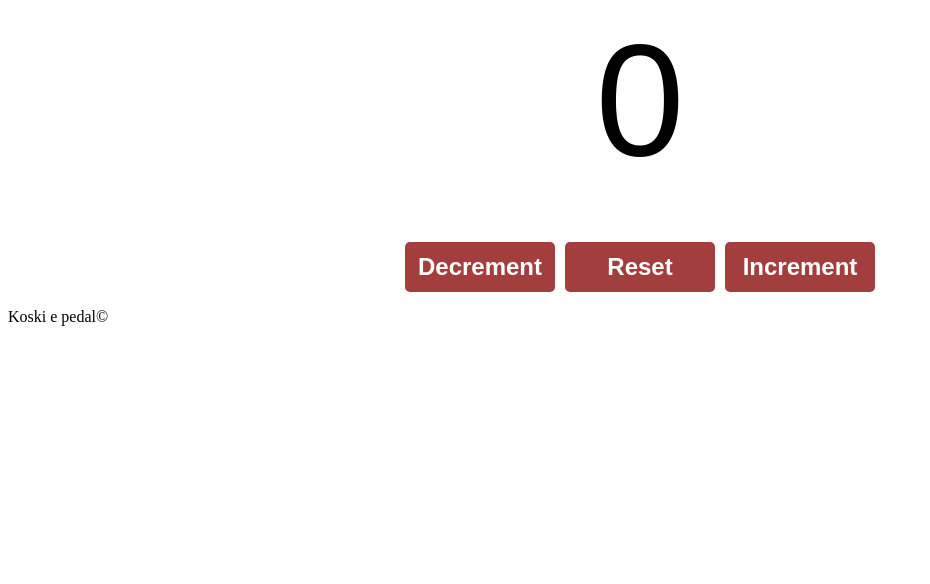
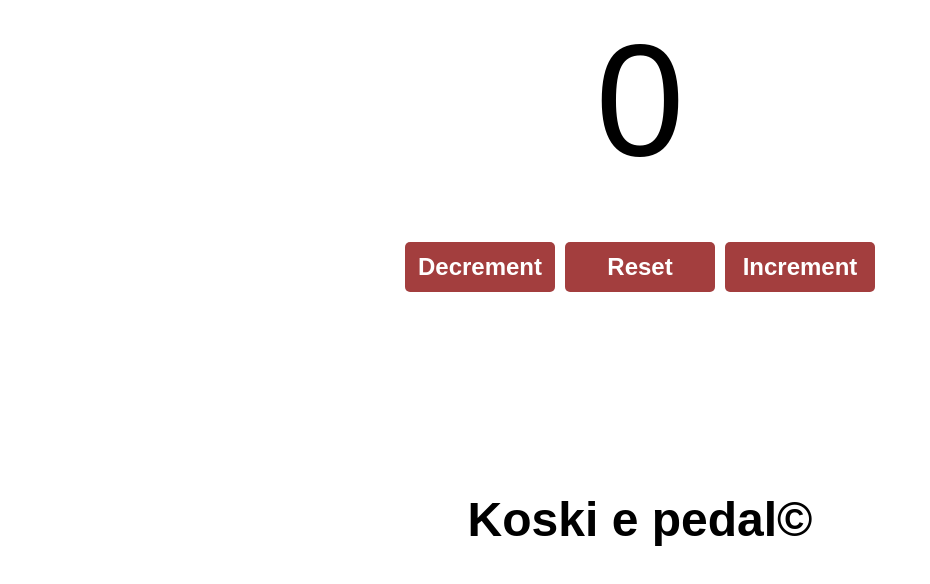
Before and after one commit to Zeshinn/React-Vite-Web, a React (Vite) app: page / in a window 1280 px wide. Shown: the top 584 px of the page, without its empty margins (0-930 px from the left). Built offline with nearby package versions, Linux system fonts and the light colour scheme.

Commit message:
changed footer

```diff
--- a/src/index.css
+++ b/src/index.css
@@ -25,3 +25,11 @@
 .counter-button:hover{
     background-color: #883333;
 }
+
+footer{
+    text-align: center;
+    font-weight: bold;
+    font-family: Arial, Helvetica, sans-serif;
+    font-size: 3em;
+    margin-top: 200px;
+}
```
